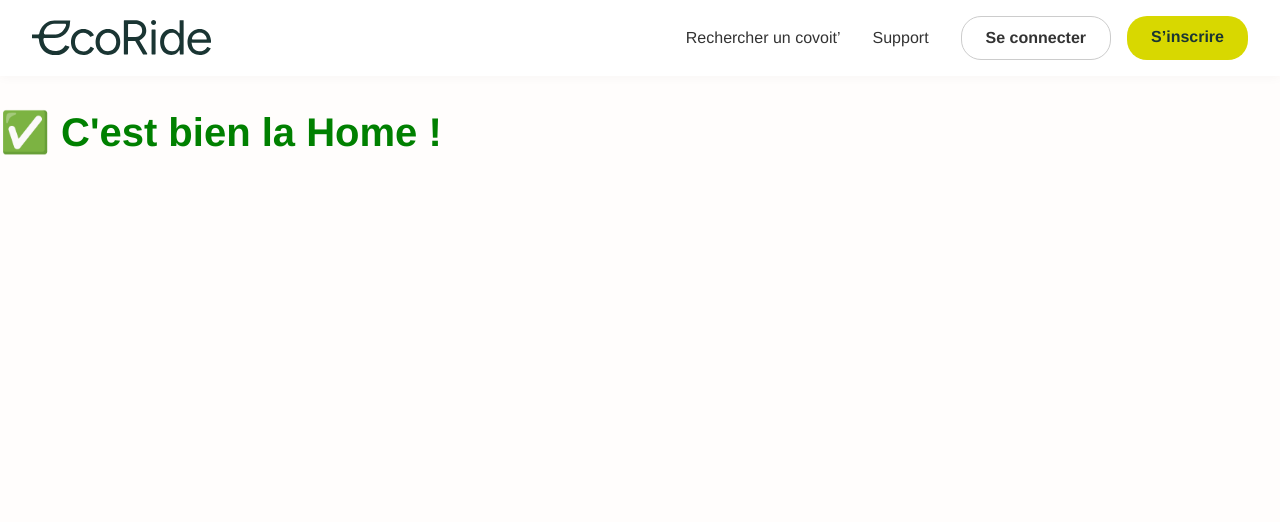
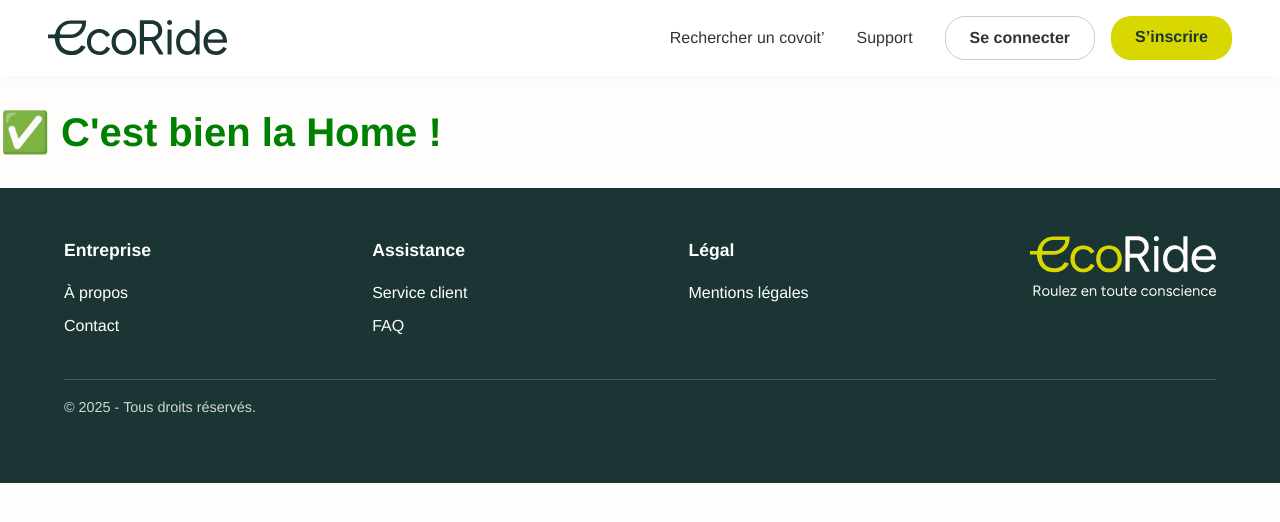
Before and after one commit to zhoche/EcoRideProject, an Angular app: page /home in a window 1280 px wide. Shown: the top 522 px of the page. Built offline with nearby package versions, Linux system fonts and the light colour scheme.

Commit message:
Integration footer

```diff
--- a/src/app/app.component.html
+++ b/src/app/app.component.html
@@ -26,4 +26,38 @@
   <h1 class="title"> </h1>
 
   <router-outlet></router-outlet>
-</div>
+
+
+  <footer class="footer">
+    <div class="footer-content">
+      <div class="footer-columns">
+        <div class="column">
+          <h4>Entreprise</h4>
+          <ul>
+            <li><a routerLink="/a-propos">À propos</a></li>
+            <li><a routerLink="/contact">Contact</a></li>
+          </ul>
+        </div>
+        <div class="column">
+          <h4>Assistance</h4>
+          <ul>
+            <li><a routerLink="/service-client">Service client</a></li>
+            <li><a routerLink="/faq">FAQ</a></li>
+          </ul>
+        </div>
+        <div class="column">
+          <h4>Légal</h4>
+          <ul>
+            <li><a routerLink="/mentions-legales">Mentions légales</a></li>
+          </ul>
+        </div>
+
+          <img class="footer-logo" src="images/Logo_Blanc.svg" alt="Logo EcoRide" />
+
+      </div>
+
+      <hr />
+
+      <p class="copyright">© 2025 - Tous droits réservés.</p>
+    </div>
+  </footer>
--- a/src/app/app.component.scss
+++ b/src/app/app.component.scss
@@ -11,7 +11,7 @@
 }
 
   .header {
-    padding: 1rem 2rem;
+    padding: 1rem 3rem;
     background: #fff;
     display: flex;
     justify-content: space-between;
@@ -104,3 +104,83 @@
 
 }
   }
+
+
+
+
+
+// ========== FOOTER ==========
+.footer {
+    background-color: $color-primary;
+    color: white;
+    padding: 3rem 4rem;
+
+    .footer-content {
+      margin: 0 auto;
+    }
+
+    .footer-columns {
+      display: flex;
+      flex-wrap: wrap;
+      justify-content: space-between;
+      gap: 2rem;
+      margin-bottom: 2rem;
+
+      .column {
+        text-align: left;
+
+        h4 {
+          font-size: 1.1rem;
+          font-weight: bold;
+          margin-bottom: 1rem;
+
+        }
+
+        ul {
+          list-style: none;
+          padding: 0;
+          margin: 0;
+
+          li {
+            margin-bottom: 0.5rem;
+            cursor: pointer;
+
+            a {
+              text-decoration: none;
+              color: white;
+              font-size: 1rem;
+
+              &:hover {
+                text-decoration: none;
+                color: $color-accent;
+              }
+            }
+          }
+        }
+      }
+
+      .footer-logo {
+        text-align: right;
+        height: 60px;
+        margin-bottom: 0.5rem;
+
+        p {
+          margin: 0;
+          font-size: 1rem;
+        }
+      }
+    }
+
+    hr {
+      border: none;
+      border-top: 1px solid rgba(255, 255, 255, 0.2);
+      margin-bottom: 1rem;
+    }
+
+    .copyright {
+      text-align: center;
+      font-size: 0.9rem;
+      opacity: 0.8;
+      text-align: left;
+    }
+  }
```
